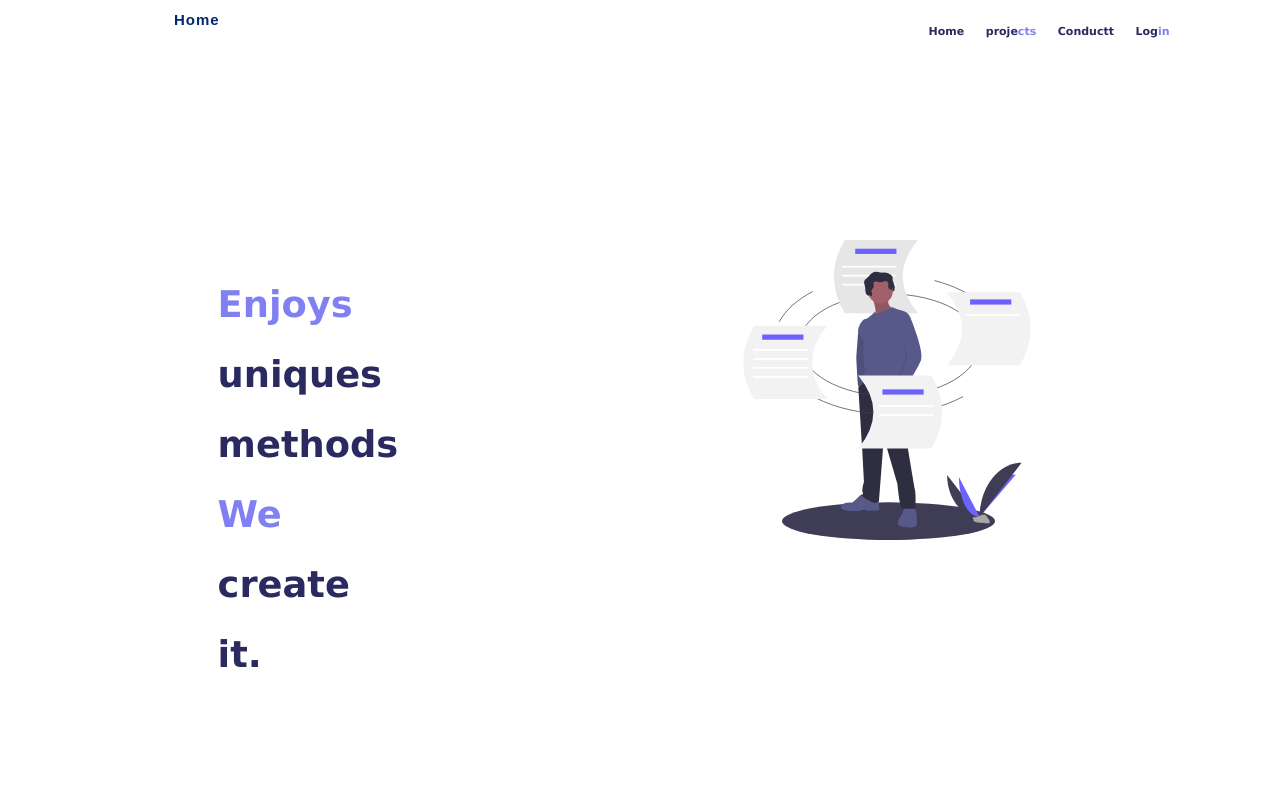
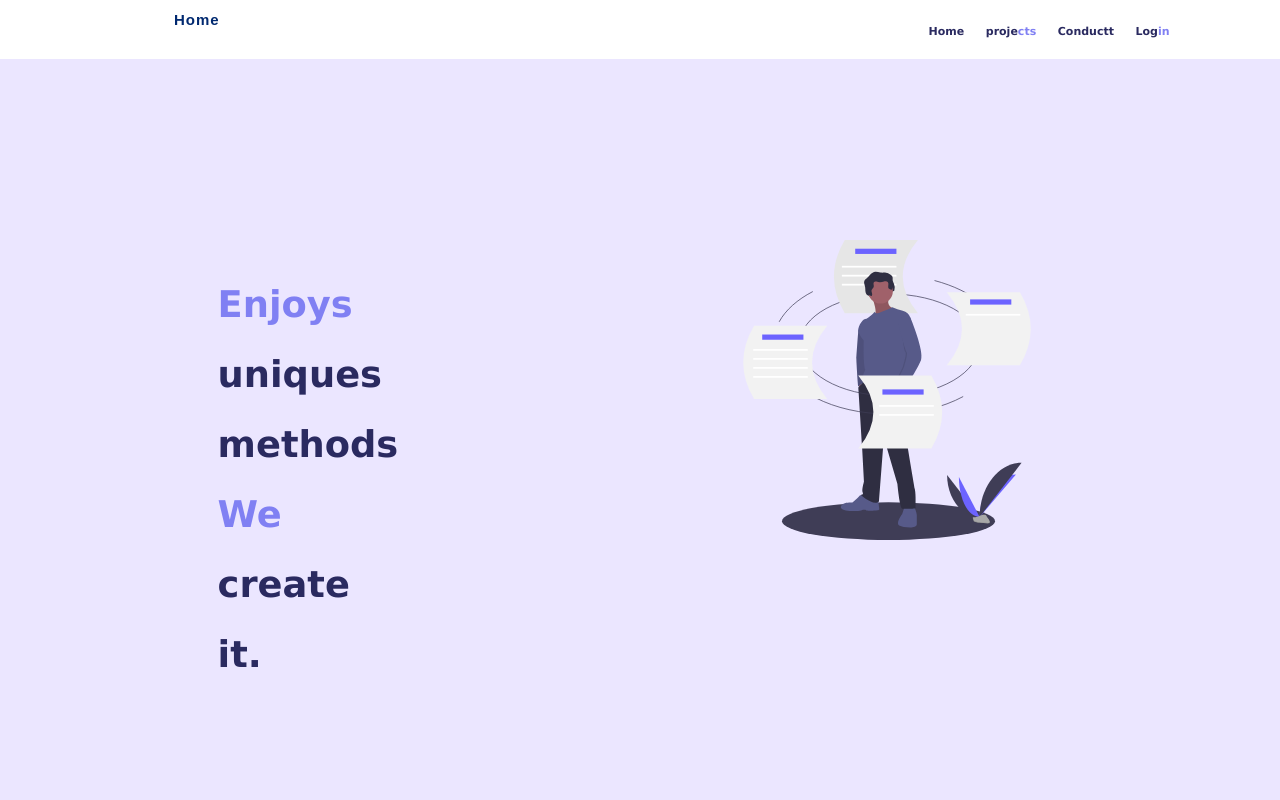
Before and after one commit to Anfas-dotxs/dynamic-Websites, a plain HTML site: page index.html in a window 1280 px wide. Shown: the top 800 px of the page. Drawn offline with Linux system fonts and the light colour scheme.

Commit message:
Update main.css

```diff
--- a/main.css
+++ b/main.css
@@ -19,7 +19,7 @@
 	}
 
 	body {
-	  background: #eceded;
+	  background: #EBE6FF ;
 
 	}
 
@@ -91,7 +91,7 @@
 
 
 	section {
-	  background: #fff;
+	  background: #EBE6FF;
 	  color: #2A2A60;
 
 	}
```
